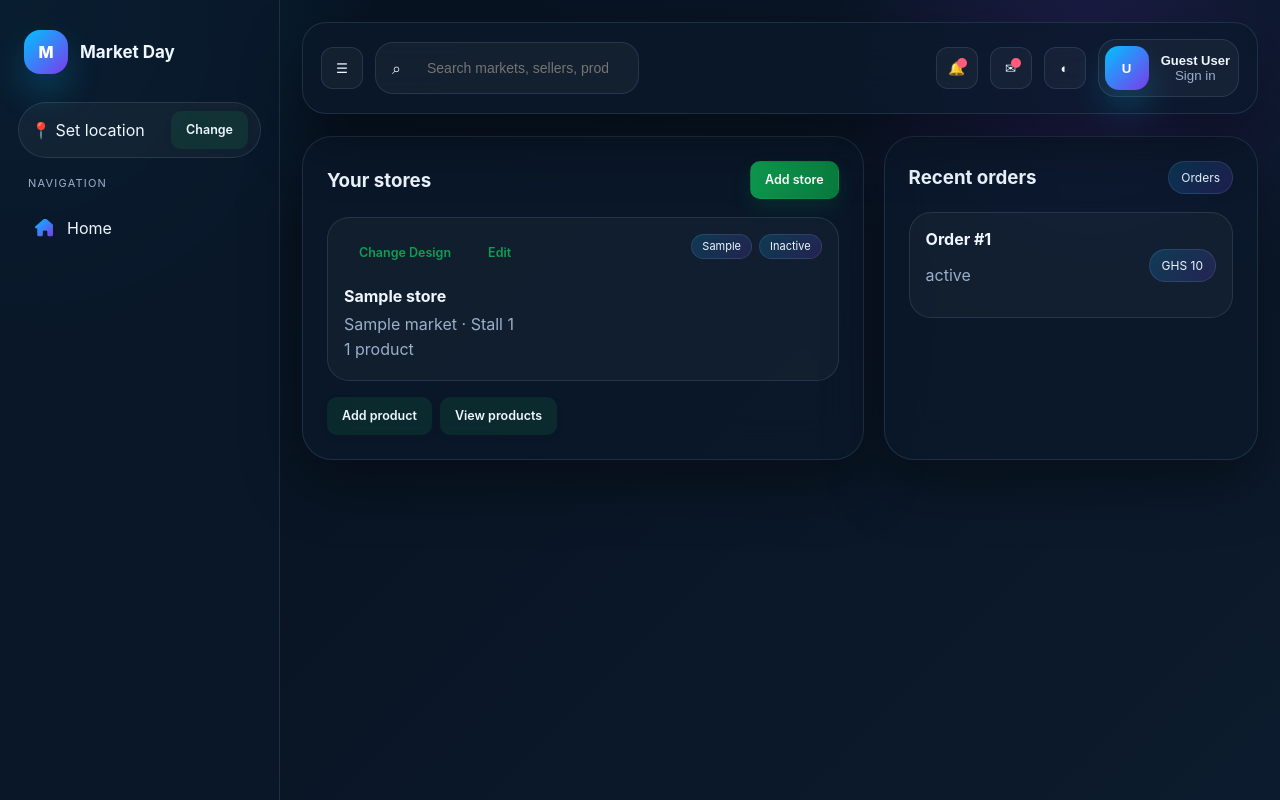
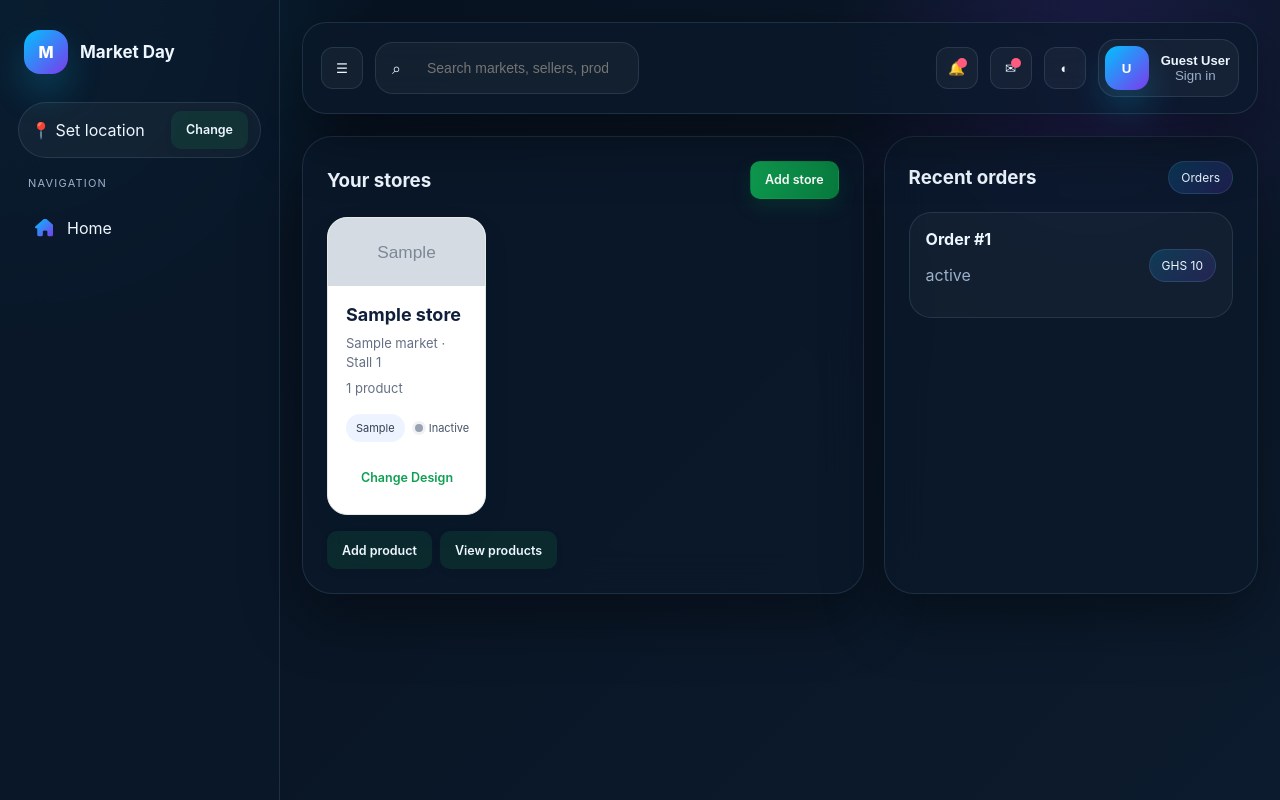
Before and after one commit to csbrotherslabs/market_day, a Django app: template templates/sellers_app/dashboard.html in a window 1280 px wide. Run offline with Django 5.2, Linux system fonts and the light colour scheme; the template is opened without the code that fills it: most values are stand-ins (such as "Sample title", 1, 10 or a date in 2020); grey boxes marked "Sample" are stand-in pictures.

Commit message:
Modernize seller dashboard store cards with store images

```diff
--- a/templates/sellers_app/dashboard.html
+++ b/templates/sellers_app/dashboard.html
@@ -2,27 +2,119 @@
 {% block title %}Seller Dashboard{% endblock %}
 {% block content %}
 <style>
-  .store-card { display:block; width:100%; }
-  .store-card-body { width:100%; min-width:0; }
-  .store-card-topbar { display:grid; grid-template-columns:minmax(0,1fr) auto; align-items:start; gap:12px; margin-bottom:14px; }
-  .store-card-actions { display:flex; align-items:center; gap:7px; flex-wrap:wrap; min-width:0; }
-  .store-card-statuses { display:flex; align-items:center; justify-content:flex-end; gap:7px; flex-wrap:wrap; }
-  .store-card-statuses .pill { padding:6px 10px; font-size:11px; line-height:1; white-space:nowrap; }
-  .store-card-content h4 { margin:0 0 8px; }
-  .store-card-content p { margin:5px 0; }
-
-  @media (max-width:640px) {
-    .store-card-topbar { grid-template-columns:minmax(0,1fr) auto; gap:8px; margin-bottom:12px; }
-    .store-card-actions { gap:5px; }
-    .store-card-statuses { gap:5px; max-width:145px; }
-    .store-card-statuses .pill { padding:5px 8px; font-size:10px; }
-    .store-card-actions .btn-xs { min-height:28px; padding:5px 8px; font-size:10.5px; }
+  .store-grid {
+    display:grid;
+    grid-template-columns:repeat(3,minmax(0,1fr));
+    gap:18px;
+  }
+  .store-card {
+    overflow:hidden;
+    border:1px solid #e4e9e5;
+    border-radius:20px;
+    background:#fff;
+    box-shadow:0 10px 30px rgba(20,45,30,.06);
+  }
+  .store-card-media {
+    position:relative;
+    aspect-ratio:16/7;
+    background:linear-gradient(135deg,#eef5ef,#f8faf8);
+    overflow:hidden;
+  }
+  .store-card-media img {
+    width:100%;
+    height:100%;
+    object-fit:cover;
+    display:block;
+  }
+  .store-card-media-placeholder {
+    width:100%;
+    height:100%;
+    display:flex;
+    align-items:center;
+    justify-content:center;
+    color:#7c8c82;
+    font-size:12px;
+    letter-spacing:.04em;
+    text-transform:uppercase;
+  }
+  .store-card-body {
+    padding:18px;
+  }
+  .store-card-title {
+    margin:0 0 7px;
+    font-size:18px;
+    line-height:1.25;
+    color:#10203a;
+  }
+  .store-card-location,
+  .store-card-products {
+    margin:0;
+    color:#667085;
+    font-size:13px;
+    line-height:1.5;
+  }
+  .store-card-products { margin-top:6px; }
+  .store-card-meta {
+    display:flex;
+    align-items:center;
+    justify-content:space-between;
+    gap:10px;
+    margin-top:16px;
+  }
+  .store-card-template {
+    display:inline-flex;
+    align-items:center;
+    min-height:28px;
+    padding:6px 10px;
+    border-radius:999px;
+    background:#eef4ff;
+    color:#344054;
+    font-size:11px;
+    line-height:1;
+    white-space:nowrap;
+  }
+  .store-card-status {
+    display:inline-flex;
+    align-items:center;
+    gap:6px;
+    color:#475467;
+    font-size:11px;
+    white-space:nowrap;
+  }
+  .store-card-status::before {
+    content:"";
+    width:8px;
+    height:8px;
+    border-radius:50%;
+    background:#98a2b3;
+    box-shadow:0 0 0 3px rgba(152,162,179,.14);
+  }
+  .store-card-status.is-active::before {
+    background:#16a34a;
+    box-shadow:0 0 0 3px rgba(22,163,74,.14);
+  }
+  .store-card-actions {
+    display:grid;
+    grid-template-columns:1fr 1fr;
+    gap:8px;
+    margin-top:16px;
+  }
+  .store-card-actions .btn {
+    width:100%;
+    justify-content:center;
   }
 
+  @media (max-width:1100px) {
+    .store-grid { grid-template-columns:repeat(2,minmax(0,1fr)); }
+  }
+  @media (max-width:700px) {
+    .store-grid { grid-template-columns:1fr; }
+    .store-card-body { padding:16px; }
+    .store-card-title { font-size:17px; }
+  }
   @media (max-width:420px) {
-    .store-card-topbar { grid-template-columns:1fr; }
-    .store-card-statuses { grid-row:1; justify-self:end; max-width:none; }
-    .store-card-actions { grid-row:2; }
+    .store-card-actions { grid-template-columns:1fr; }
+    .store-card-meta { align-items:flex-start; }
   }
 </style>
 <section class="two-col-grid">
@@ -31,35 +123,44 @@
       <h3>Your stores</h3>
       <a class="btn btn-primary btn-sm" href="{% url 'seller_store_setup' %}">Add store</a>
     </div>
-    <div class="stack-list">
+
+    <div class="store-grid">
       {% for store in stores %}
-        <div class="list-card block-card store-card">
+        <article class="store-card">
+          <div class="store-card-media">
+            {% if store.store_image %}
+              <img src="{{ store.store_image.url }}" alt="{{ store.name }}">
+            {% else %}
+              <div class="store-card-media-placeholder">Store image</div>
+            {% endif %}
+          </div>
+
           <div class="store-card-body">
-            <div class="store-card-topbar">
-              <div class="store-card-actions">
-                <a class="btn btn-outline btn-xs" href="{% url 'seller_store_change_design' store.id %}">Change Design</a>
-                <a class="btn btn-ghost btn-xs" href="{% url 'seller_store_edit' store.id %}">Edit</a>
-              </div>
-              <div class="store-card-statuses">
-                <span class="pill">{{ store.get_template_key_display }}</span>
-                {% if store.active %}<span class="pill">Active</span>{% else %}<span class="pill">Inactive</span>{% endif %}
-              </div>
+            <h4 class="store-card-title">{{ store.name }}</h4>
+            <p class="store-card-location">
+              {% if store.market %}{{ store.market.name }}{% else %}No market selected{% endif %}
+              {% if store.stall_number %} · Stall {{ store.stall_number }}{% endif %}
+            </p>
+            <p class="store-card-products">{{ store.products.count }} product{{ store.products.count|pluralize }}</p>
+
+            <div class="store-card-meta">
+              <span class="store-card-template">{{ store.get_template_key_display }}</span>
+              <span class="store-card-status{% if store.active %} is-active{% endif %}">
+                {% if store.active %}Active{% else %}Inactive{% endif %}
+              </span>
             </div>
 
-            <div class="store-card-content">
-              <h4>{{ store.name }}</h4>
-              <p>
-                {% if store.market %}{{ store.market.name }}{% else %}No market selected{% endif %}
-                {% if store.stall_number %} · Stall {{ store.stall_number }}{% endif %}
-              </p>
-              <p>{{ store.products.count }} product{{ store.products.count|pluralize }}</p>
+            <div class="store-card-actions">
+              <a class="btn btn-outline btn-sm" href="{% url 'seller_store_change_design' store.id %}">Change Design</a>
+              <a class="btn btn-ghost btn-sm" href="{% url 'seller_store_edit' store.id %}">Edit</a>
             </div>
           </div>
-        </div>
+        </article>
       {% empty %}
         <div class="empty-state">You have not created a store yet.</div>
       {% endfor %}
     </div>
+
     <div class="hero-actions compact-actions" style="margin-top:16px;">
       <a class="btn btn-secondary btn-sm" href="{% url 'add_product' %}">Add product</a>
       <a class="btn btn-secondary btn-sm" href="{% url 'seller_products' %}">View products</a>
```
